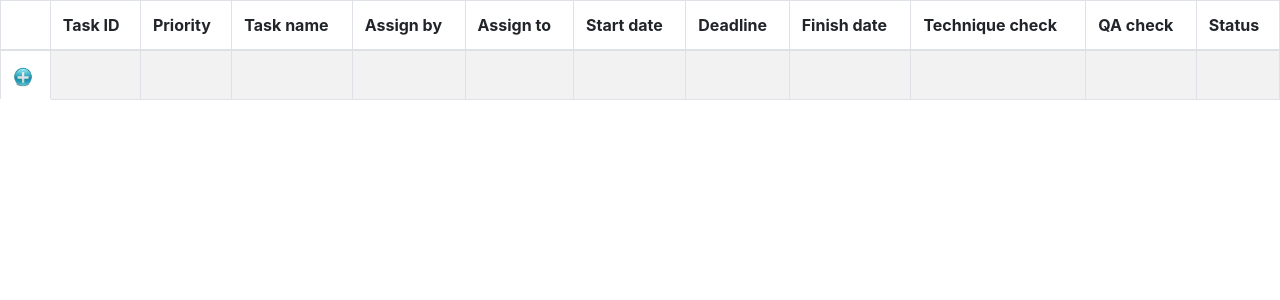
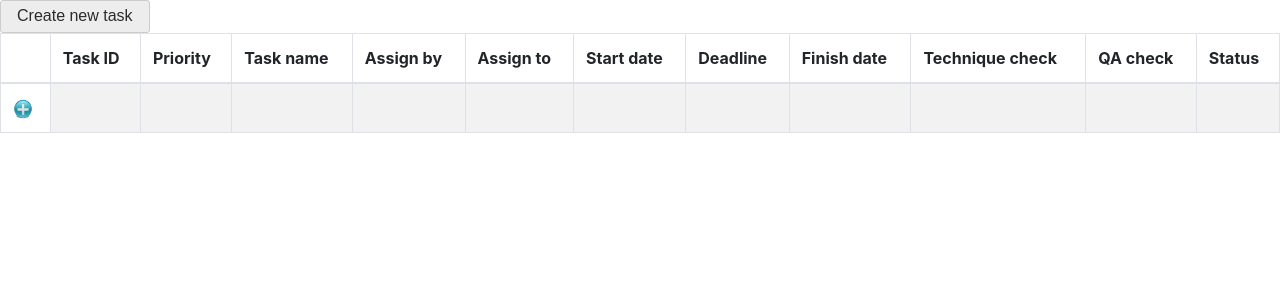
Before and after one commit to giangwebdev/SPM_Final, a PHP site: page /template/student_view_task.php in a window 1280 px wide. Shown: the top 300 px of the page. Run offline with PHP 8.4, Linux system fonts and the light colour scheme; some libraries are stand-ins or nearby versions.

Commit message:
task manager updated

```diff
--- a/controllers/student_controller.php
+++ b/controllers/student_controller.php
@@ -66,11 +66,44 @@ class student extends account{
                 "default task 3" => "Report 3",
                 "default task 4" => "Report 4",
                 "default task 5" => "Report 5",
-                "default task 6" => "Report 6",
+                "default task 6" => "Report 6"
             );
             $student = new student_model();
             foreach ($task_name as $key => $value){
                 $student->create_new_task($parent_task_id, $team_id, $value, $description);
+            }
+        }
+
+        function create_task(){
+            if(isset($_POST['task_type'])&& $_POST['task_type'] != null){
+                $priority = $_POST['priority'];
+                $task_name = $_POST['task_name'];
+                $description = $_POST['description'];
+                $created_by = $_SESSION['acc_id'];
+                $assign_by = $_POST['assign_by'];
+                $assign_to = $_POST['assign_to'];
+                $deadline = $_POST['deadline'];
+                $team_id = $_SESSION['team_id'];
+                $parent_task_id ="";
+
+                if($_POST['task_type'] == "new_main_task"){
+                    $parent_task_id = null;
+                }elseif ($_POST['task_type'] == "new_sub_task"){
+                    $parent_task_id = $_POST['task_id'];
+                }
+                $start_date = getdate();
+                if($assign_to !=null){
+                    $task_status_id = "2";
+                }else{
+                    $task_status_id = "1";
+                }
+
+                $student = new student_model();
+                $student->create_new_task($parent_task_id, $team_id, $task_name,
+                    $description,$created_by, $assign_by, $assign_to, $start_date,
+                    $deadline,$task_status_id,$priority);
+                $student_view = new student_view();
+                $student_view->view_task();
             }
         }
 
--- a/models/DB_Driver.php
+++ b/models/DB_Driver.php
@@ -15,7 +15,7 @@ class DB_Driver
         // Nếu chưa kết nối thì thực hiện kết nối
         if (!$this->__conn){
             // Kết nối
-            $this->__conn = mysqli_connect('localhost', 'root', 'root', 'spmfu') or die ('Connection error!');
+            $this->__conn = mysqli_connect('localhost', 'root', '', 'spmfu') or die ('Connection error!');
 
             // Xử lý truy vấn UTF8 để tránh lỗi font
             mysqli_query($this->__conn, "SET character_set_results = 'utf8', character_set_client = 'utf8', character_set_database = 'utf8', character_set_server = 'utf8'");
--- a/models/student_model.php
+++ b/models/student_model.php
@@ -96,7 +96,7 @@ class student_model extends account_model{
             $technique_check = $qa_check = 0;
             $sql = "insert into task(parent_task_id, team_id, task_name, description,created_by, assign_by, assign_to,
                       start_date, deadline, technique_check, qa_check, task_status_id, priority)
-                    VALUES (?,?,?,?,?,?,?,?)";
+                    VALUES (?,?,?,?,?,?,?,?,?,?,?,?,?)";
             $link= parent::get_conn();
             $stmt = mysqli_stmt_init($link);
             if(mysqli_stmt_prepare($stmt,$sql)){
@@ -111,7 +111,24 @@ class student_model extends account_model{
             }
         }
 
-        function get_task_data(){
-
+        function get_task_data($team_id){
+                $sql=  "select * from task WHERE team_id=?";
+            $link= parent::get_conn();
+            $stmt = mysqli_stmt_init($link);
+            if(mysqli_stmt_prepare($stmt,$sql)){
+                mysqli_stmt_bind_param($stmt,"i",$team_id);
+                mysqli_stmt_execute($stmt);
+                $data = array();
+                $result = mysqli_stmt_get_result($stmt);
+                if($result){
+                    while ($row = mysqli_fetch_assoc($result)){
+                        $data[] = $row;
+                    }
+                    mysqli_stmt_close($stmt);
+                    return $data;
+                }else{
+                    die(mysqli_error($link));
+                }
+            }
         }
 }
--- a/template/account_change_password.php
+++ b/template/account_change_password.php
@@ -8,8 +8,8 @@
 require_once __DIR__."/../config.php";
 require_once (SITE_ROOT."/controllers/account_controller.php");
 $account = new account();
-//$account->check_Session();
-
+$account->check_Session();
+$role = $_SESSION['role_id'];
 ?>
 
 <!doctype html>
--- a/template/admin_create_account.php
+++ b/template/admin_create_account.php
@@ -3,7 +3,7 @@ require_once __DIR__."/../config.php";
 require_once (SITE_ROOT."/controllers/account_controller.php");
 $account = new account();
 $account->check_Session();
-
+$role = $_SESSION['role_id'];
 ?>
 
 <!doctype html>
--- a/template/student_view_task.php
+++ b/template/student_view_task.php
@@ -30,7 +30,7 @@ require_once (SITE_ROOT."/views/student_view.php");
 
 
     $( function() {
-    $( ".task" ).dialog({
+      $( ".task" ).dialog({
         draggable:false,
         width:"auto",
         resizable:false,
@@ -46,114 +46,39 @@ require_once (SITE_ROOT."/views/student_view.php");
         duration: 150
         }
     });
-        $( ".clickable-row" ).on( "click", function() {
-            $( "#task_detail" ).dialog( "open" );
+
+
+
+        $( "#create_main_task" ).button().on( "click", function() {
+            $( "#create_task" ).dialog({
+                title: "New Main Task"
+            }).dialog( "open" );
         });
 
         $( ".create_task_btn" ).on( "click", function() {
-            $( "#create_task" ).dialog( "open" );
+            $( "#create_task" ).dialog({
+                title: "New Subtask"
+            }).dialog( "open" );
         });
 
-        $( ".cancel-btn" ).on( "click", function() {
+        $( ".clickable" ).on( "click", function() {
+            $( "#task_detail" ).dialog({
+                title: "Task Detail"
+            }).dialog( "open" );
+        });
+
+        $( ".cancel-btn" ).button().on( "click", function() {
             $( "#task_detail" ).dialog( "close" );
             $( "#create_task" ).dialog( "close" );
         });
 
+
     } );
-
-    $(function () {
-        var priority= $('priority'),
-            taskname = $('taskname'),
-            description = $('description'),
-            created_by= $('created_by'),
-            assign_by = $('assign_by'),
-            assign_to= $('assign_to'),
-            deadline = $('deadline'),
-            start_date= $('start_date'),
-            finish_date= $('finish_date'),
-            technique_check= $('technique_check'),
-            qa_check= $('qa_check'),
-            status= $('status'),
-            dialog,form,
-            allFields = $([]).add(priority).add(taskname).add(description).add(created_by).add(assign_by).add(assign_to)
-                .add(start_date).add(deadline).add(finish_date).add(technique_check).add(qa_check).add(status)
-            ;
-
-        function create_task(){
-            $.ajax({
-                url: "../ajax_Handler.php",
-                type: 'POST',
-                data: {
-                    priority:priority.val(),
-                    taskname:taskname.val(),
-                    description:description.val(),
-                    created_by:created_by.val(),
-                    assign_by:assign_by.val(),
-                    assign_to:assign_to.val(),
-                    deadline:deadline.val(),
-                    start_date:start_date.val(),
-                    finish_date:finish_date.val(),
-                    technique_check:technique_check.val(),
-                    qa_check:qa_check.val(),
-                    status:status.val()
-                },
-                success: function(data) {
-                    $('#new').html(data);
-                    $( "#users").find("tbody" ).append( "<tr>"+
-                        "<td class='first-row'><img class='create_task_btn' src='../image/icons/plus_icon.png' width='20px' ></td>"+
-                        "<td class='clickable-row'>"+ +"</td>"+
-                        "<td class='clickable-row'>"+priority.val() +"</td>"+
-                        "<td class='clickable-row'>"+ taskname.val()+"</td>"+
-                        "<td class='clickable-row'>"+ assign_by.val()+"</td>"+
-                        "<td class='clickable-row'>"+assign_to.val() +"</td>"+
-                        "<td class='clickable-row'>"+ start_date.val()+"</td>"+
-                        "<td class='clickable-row'>"+ deadline.val()+"</td>"+
-                        "<td class='clickable-row'>"+finish_date.val() +"</td>"+
-                        "<td class='clickable-row'>"+ technique_check.val()+"</td>"+
-                        "<td class='clickable-row'>"+qa_check.val()+"</td>"+
-                        "<td class='clickable-row'>"+status.val() +"</td>"+ "</tr>");
-                    dialog.dialog( "close" );
-                },
-                error: function(error) {
-                    alert("Loi roi!" + error);
-                }
-            });
-        }
-
-        dialog = $( "#create-task" ).dialog({
-            autoOpen: false,
-            height: 400,
-            width: 350,
-            draggable: false,
-            modal: true,
-            buttons: {
-                "Create an account": create_task,
-                Cancel: function() {
-                    dialog.dialog( "close" );
-                }
-            },
-            close: function() {
-                form[ 0 ].reset();
-                allFields.removeClass( "ui-state-error" );
-            }
-        });
-
-        form = dialog.find( "form" ).on( "submit", function( event ) {
-            event.preventDefault();
-            create_task();
-        });
-
-        $( ".create-task-btn" ).button().on( "click", function() {
-            dialog.dialog( "open" );
-        });
-
-    });
-
 
     </script>
 
     <style>
-    table.table.table-striped.table-bordered tbody tr td.clickable-row {
+    table.table.table-striped.table-bordered tbody tr td.clickable {
         cursor: pointer;
     }
 
@@ -163,7 +88,7 @@ require_once (SITE_ROOT."/views/student_view.php");
     button:focus{
         outline: 0;
     }
-    .first-row{
+    .first-col{
         background-color: white;
         /*pointer-events: none;*/
     }
@@ -173,6 +98,7 @@ require_once (SITE_ROOT."/views/student_view.php");
     </style>
 </head>
 <body>
+<div><button type="button" id="create_main_task" name="create_main_task">Create new task</button></div>
 <div>
     <table id="task_table" class="table table-striped table-bordered">
         <thead>
@@ -191,27 +117,30 @@ require_once (SITE_ROOT."/views/student_view.php");
             <th>Status</th>
         </tr>
         </thead>
-        <tbody>
+        <tbody >
+        <?php
+
+        ?>
         <tr>
-            <td class="first-row"><img class="create_task_btn" src="../image/icons/plus_icon.png" width="20px" > </td>
-            <td class="clickable-row"></td>
-            <td class="clickable-row"></td>
-            <td class="clickable-row"></td>
-            <td class="clickable-row"></td>
-            <td class="clickable-row"></td>
-            <td class="clickable-row"></td>
-            <td class="clickable-row"></td>
-            <td class="clickable-row"></td>
-            <td class="clickable-row"></td>
-            <td class="clickable-row"></td>
-            <td class="clickable-row"></td>
+            <td class="first-col"><img class="create_task_btn" src="../image/icons/plus_icon.png" width="20px" > </td>
+            <td class="clickable"></td>
+            <td class="clickable"></td>
+            <td class="clickable"></td>
+            <td class="clickable"></td>
+            <td class="clickable"></td>
+            <td class="clickable"></td>
+            <td class="clickable"></td>
+            <td class="clickable"></td>
+            <td class="clickable"></td>
+            <td class="clickable"></td>
+            <td class="clickable"></td>
         </tr>
         </tbody>
     </table>
 </div>
 
 
-    <div id="task_detail" class="task" title="Task ">
+    <div id="task_detail" class="task" title="Task">
         <form>
             <table cellspacing="0" border="0">
 
@@ -273,15 +202,15 @@ require_once (SITE_ROOT."/views/student_view.php");
         </form>
     </div>
 
-        <div id="create_task" class="task" title="New Task">
+        <div id="create_task" class="task">
             <form>
                 <table cellspacing="0" border="0">
                     <tr>
                         <td>Priority</td>
-                        <td><select>
-                                <option>High</option>
-                                <option>Medium</option>
-                                <option>Low</option>
+                        <td><select name="priority">
+                                <option value="">High</option>
+                                <option value="">Medium</option>
+                                <option value="">Low</option>
                             </select></td>
                     </tr>
                     <tr>
@@ -305,7 +234,8 @@ require_once (SITE_ROOT."/views/student_view.php");
                     </tr>
                     <tr>
                         <td></td>
-                        <td><button type="submit" name="edit">Create</button>
+                        <td><button type="button" name="create_task_btn" id="create_task_btn"
+                            onclick="window.location='./index.php?action=create_task&controller=student'">Create</button>
                             <button type="button" class="cancel-btn" >Cancel</button></td>
                     </tr>
                 </table>
--- a/views/student_view.php
+++ b/views/student_view.php
@@ -7,7 +7,8 @@
  */
 
 require_once __DIR__."/../config.php";
-require_once(SITE_ROOT . "/controllers/staff_controller.php");
+require_once(SITE_ROOT . "/controllers/student_controller.php");
+require_once(SITE_ROOT . "/models/student_model.php");
 
 class student_view{
     function create_request(){
@@ -15,6 +16,10 @@ class student_view{
     }
 
     function view_task(){
+        $team_id = $_SESSION['team_id'];
+        $student= new student_model();
+        $task_data = $student->get_task_data($team_id);
+        var_dump($task_data);
         require_once (SITE_ROOT."/template/student_view_task.php");
     }
 
```
Also changed, not shown: Test/test.php (+21 -1 lines), template/admin_view_account.php (+5 -7 lines), template/student_create_new_task.php (added, +52 -0 lines).
